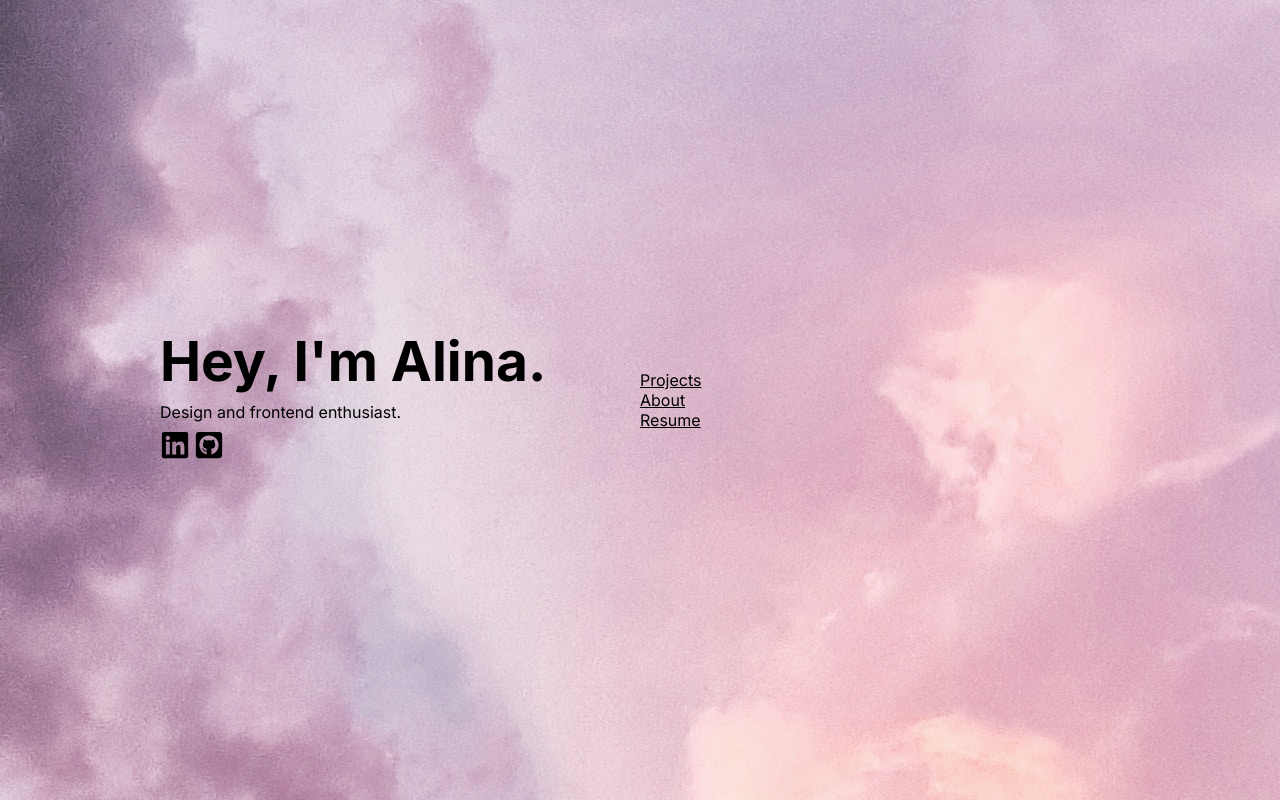
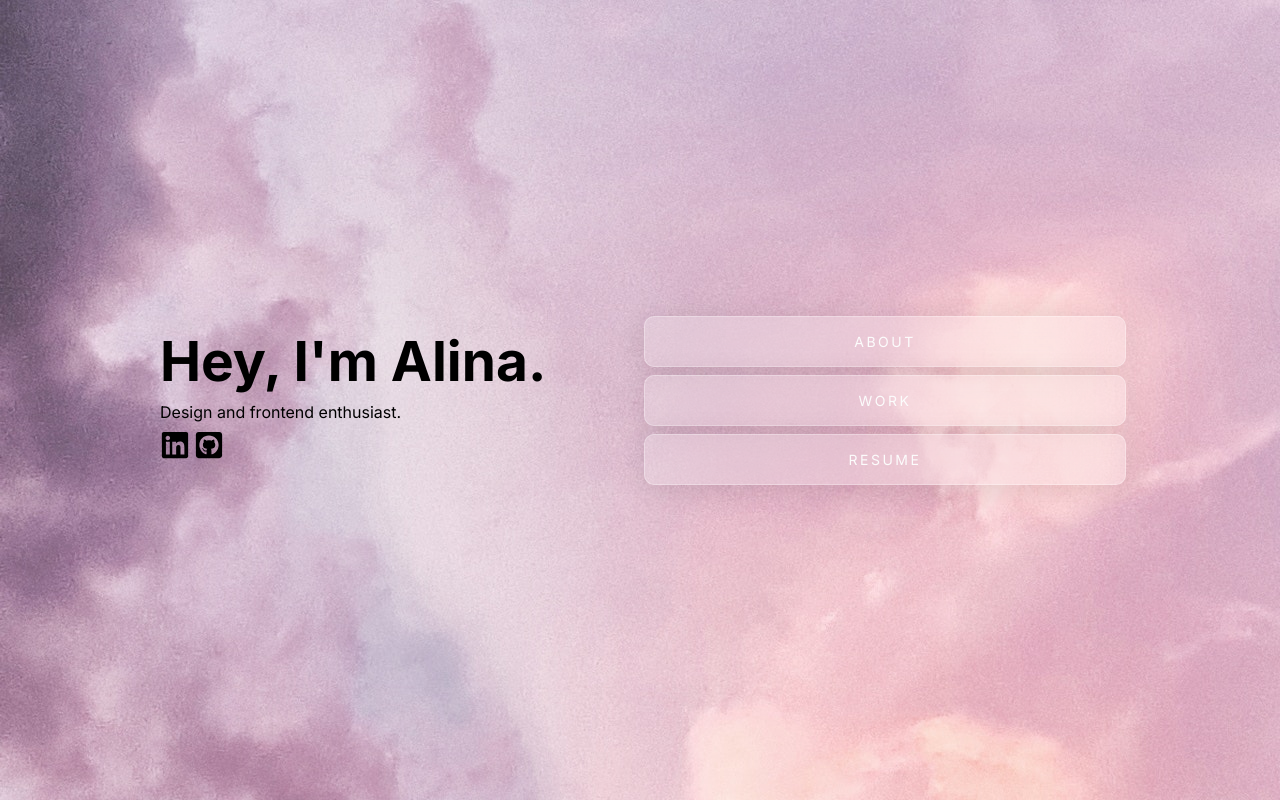
Before and after one commit to charcoalyy/port, a React (Create React App) app in the folder portf/: page / in a window 1280 px wide. Shown: the top 802 px of the page. Built offline with nearby package versions, Linux system fonts and the light colour scheme.

Commit message:
ADD navigation function, case study content

```diff
--- a/portf/src/Body.js
+++ b/portf/src/Body.js
@@ -1,13 +1,24 @@
+import { useEffect, useRef, useState } from "react";
 import Header from "./Header";
 import Thumb from "./Thumb";
 
 const Body = () => {
+    const bodyRef = useRef();
+    const [ workNav, setWorkNav ] = useState(false);
+
+    useEffect(() => {
+        if (workNav) {
+            bodyRef.current.scrollIntoView();
+            setWorkNav(false)
+        }
+    }, [workNav])
+
     return(
         <section className="home">
-            <Header />
-            <section className="body">
-                    <Thumb name="Inspire Music Academy" link="/inspire-music" desc="Designing and developing a new, updated school website using React." img="https://media.istockphoto.com/id/1147544807/vector/thumbnail-image-vector-graphic.jpg?s=612x612&w=0&k=20&c=rnCKVbdxqkjlcs3xH87-9gocETqpspHFXu5dIGB4wuM=" />
-                    <Thumb name="time.ly" link="/timely" desc="Designing and developing a web application to eliminate public transit waiting lines." img="https://media.istockphoto.com/id/1147544807/vector/thumbnail-image-vector-graphic.jpg?s=612x612&w=0&k=20&c=rnCKVbdxqkjlcs3xH87-9gocETqpspHFXu5dIGB4wuM=" />
+            <Header workNav={workNav} setWorkNav={setWorkNav} />
+            <section className="body" ref={bodyRef}>
+                <Thumb name="Inspire Music Academy" link="/inspire-music" desc="Designing and developing a new, updated school website using React." img="https://media.istockphoto.com/id/1147544807/vector/thumbnail-image-vector-graphic.jpg?s=612x612&w=0&k=20&c=rnCKVbdxqkjlcs3xH87-9gocETqpspHFXu5dIGB4wuM=" />
+                <Thumb name="time.ly" link="/timely" desc="Designing and developing a web application to eliminate public transit waiting lines." img="https://media.istockphoto.com/id/1147544807/vector/thumbnail-image-vector-graphic.jpg?s=612x612&w=0&k=20&c=rnCKVbdxqkjlcs3xH87-9gocETqpspHFXu5dIGB4wuM=" />
             </section>
         </section>
     )
--- /dev/null
+++ b/portf/src/Content.json
@@ -0,0 +1,50 @@
+{
+    "blank": {
+        "challengeOverview": "",
+        "solutionOverview": "",
+        "tools": "",
+        "duration": "",
+
+        "problem": "",
+        "goals": "",
+        "solution": "",
+
+        "user-flows": [],
+        "low-fi": [],
+        "design-sys": [],
+        "hi-fi": [],
+        "reflection": ""
+    },
+    "inspiremusic": {
+        "challengeOverview": "With non-essential services closing down during the 2020 Coronavirus Pandemic, finding new students and retaining current ones became a struggle.",
+        "solutionOverview": "To better engage a wider audience, especially one now more habituated to the internet, I designed a new, more cohesive website.",
+        "tools": "ReactJS, Figma",
+        "duration": "3 weeks",
+
+        "problem": "",
+        "goals": "",
+        "solution": "",
+
+        "user-flows": [],
+        "low-fi": [],
+        "design-sys": [],
+        "hi-fi": [],
+        "reflection": ""
+    },
+    "timely": {
+        "challengeOverview": "Those home to McMaster University are no strangers to the Go Bus lines that wrap around the library near the bus terminal, demanding hours and hours of bleak wait time with no guarantee of being able to get on the next bus.",
+        "solutionOverview": "As part of Hack the North 2022, we built a web application that would allocate seats to remove the need for physical waiting lines, as well as provide data for how many buses would be needed.",
+        "tools": "ReactJS, Flask, Python",
+        "duration": "36 hours",
+
+        "problem": "",
+        "goals": "",
+        "solution": "",
+
+        "user-flows": [],
+        "low-fi": [],
+        "design-sys": [],
+        "hi-fi": [],
+        "reflection": ""
+    }
+}
--- a/portf/src/Header.js
+++ b/portf/src/Header.js
@@ -1,8 +1,12 @@
 import { FaLinkedin, FaGithubSquare } from 'react-icons/fa'
 import { Link } from 'react-router-dom';
 
-const Header = () => {
-    return(
+const Header = ({ setWorkNav }) => {
+    const handleWorkNav = () => {
+        setWorkNav(true)
+    }
+
+    return (
         <section className="header">
             <section className="introduction">
                 <h1>Hey, I'm Alina.</h1>
@@ -12,10 +16,22 @@ const Header = () => {
                     <a id="github-link" href="https://github.com/charcoalyy" target="_blank"><FaGithubSquare className="icon" size={30} /></a>
                 </div>
             </section>
-            <section className="introduction-image">
-                <Link to={"/"}><p>Projects</p></Link>
-                <Link to={"/"}><p>About</p></Link>
-                <Link to={"/"}><p>Resume</p></Link>
+            <section className="nav">
+                <Link to={"/"}>
+                    <div className='nav-link'>
+                        <p>About</p>
+                    </div>
+                </Link>
+                <Link to={"/"} onClick={handleWorkNav}>
+                    <div className='nav-link'>
+                        <p>Work</p>
+                    </div>
+                </Link>
+                <Link to={"/"}>
+                    <div className='nav-link'>
+                        <p>Resume</p>
+                    </div>
+                </Link>
             </section>
         </section>
     )
--- a/portf/src/InspireMusic.js
+++ b/portf/src/InspireMusic.js
@@ -1,6 +1,7 @@
 import BackToHome from "./BackToHome";
 import Overview from "./Overview";
 import Subheader from "./Subheader";
+import content from "./Content";
 
 const InspireMusic = () => {
     return(
@@ -11,7 +12,7 @@ const InspireMusic = () => {
                 <h1 className="page-title">Inspire Music Academy Website</h1>
                 <h3 className="page-desc">Designing and developing a new, updated school website using React.</h3>
             </div>
-            <Overview chall="X" sol="X" tools="ReactJS, Figma" duration="3 weeks" />
+            <Overview chall={content.inspiremusic.challengeOverview} sol={content.inspiremusic.solutionOverview} tools={content.inspiremusic.tools} duration={content.inspiremusic.duration} />
         </section>
     )
 }
--- a/portf/src/Navbar.js
+++ b/portf/src/Navbar.js
@@ -3,12 +3,7 @@ import { Link } from "react-router-dom";
 function Navbar() {
     return(
         <section className="navbar">
-            <div className="navbar-section">
-                <div className="logo-container">
-                    <img src=""></img>
-                </div>
-            </div>
-            <div className="navbar-section">
+            <div className="navbar-links">
                 <Link to={"/"}><p>Projects</p></Link>
                 <Link to={"/"}><p>About</p></Link>
                 <Link to={"/"}><p>Resume</p></Link>
--- a/portf/src/Timely.js
+++ b/portf/src/Timely.js
@@ -1,6 +1,7 @@
 import BackToHome from "./BackToHome";
 import Overview from "./Overview";
 import Subheader from "./Subheader";
+import content from "./Content.json"
 
 const Timely = () => {
     return(
@@ -11,7 +12,7 @@ const Timely = () => {
                 <h1 className="page-title">Time.ly</h1>
                 <h3 className="page-desc">Designing and developing a web application to eliminate public transit waiting lines.</h3>
             </div>
-            <Overview chall="X" sol="X" tools="ReactJS, Flask, Python" duration="36 hours" />
+            <Overview chall={content.timely.challengeOverview} sol={content.timely.solutionOverview} tools={content.timely.tools} duration={content.timely.duration} />
         </section>
     )
 }
--- a/portf/src/index.css
+++ b/portf/src/index.css
@@ -13,6 +13,10 @@
 
 html {
   scroll-behavior: smooth;
+}
+
+a {
+  color: inherit;
 }
 
 .header {
@@ -46,59 +50,45 @@ html {
         color: var(--off-black);
       }
 
-.introduction-image {
+.nav {
   height: 100vh;
   display: flex;
   flex-direction: column;
   justify-content: center;
 }
 
-a {
-  color: inherit;
+.nav > * {
+  text-decoration: none;
+}
+
+.nav-link {
+  width: 70%;
+  text-align: center;
+  padding: 1rem;
+  margin: 0.25rem;
+  color: var(--off-white);
+
+  cursor: pointer;
+  background: rgba(255, 255, 255, 0.25);
+  border-radius: 10px;
+  box-shadow: 0 4px 30px rgba(0, 0, 0, 0.1);
+  backdrop-filter: blur(30px);
+  border: 1px solid rgba(255, 255, 255, 0.3);
+  transition: all 0.3s ease-in-out;
+
+  letter-spacing: 2.5px;
+  font-size: 14px;
+  text-transform: uppercase;
+}
+
+.nav-link:hover {
+  background: rgba(255, 255, 255, 0.4);
 }
 
 
 
 
 
-
-
-
-
-
-/*
-.navbar {
-  box-sizing: border-box;
-  width: 100%;
-  position: fixed;
-  top: 1rem;
-  display: grid;
-  grid-template-columns: 4fr 1fr;
-  background: inherit;
-  padding: 2rem;
-}
-
-.navbar:before {
-  content: '';
-  position: absolute;
-  top: 0;
-  left: 0;
-  right: 0;
-  bottom: 0;
-  box-shadow: inset 0 0 2000px rgba(255, 255, 255, .75);
-  box-shadow: inset 0 0 2000px rgba(255, 255, 255, .75);
-  filter: blur(5px);
-  background: inherit;
-}
-
-.navbar-section {
-  display: flex;
-}
-
-.navbar-section > * {
-  text-decoration: none;
-  margin: 0 0.5rem;
-} */
 
 .footer {
   padding: 2rem 8rem;
```
